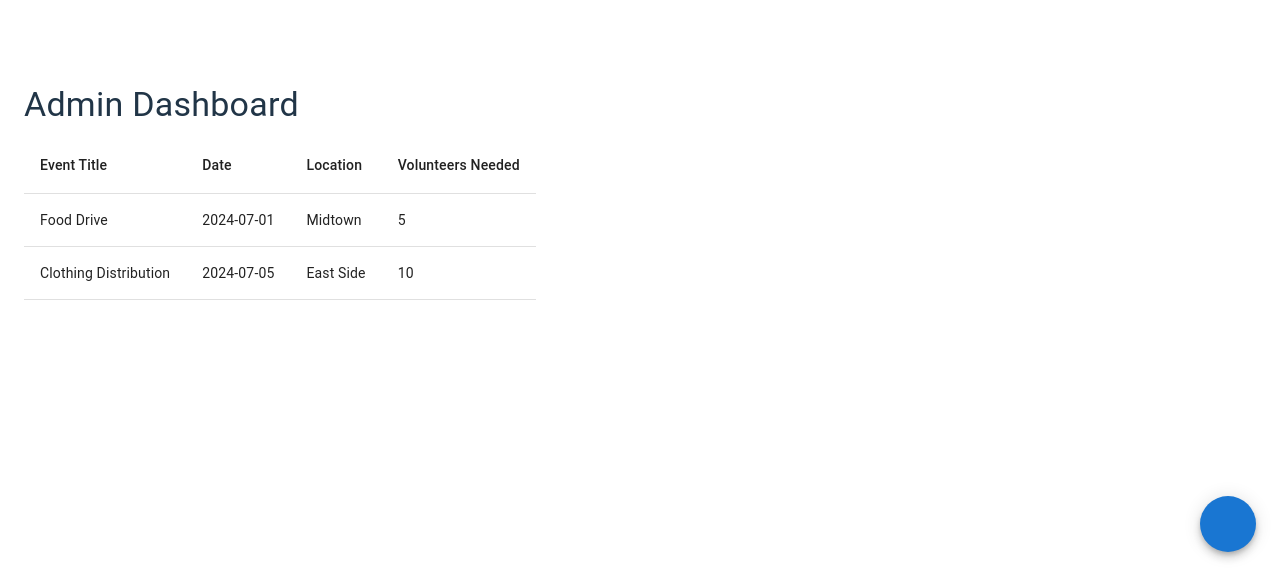
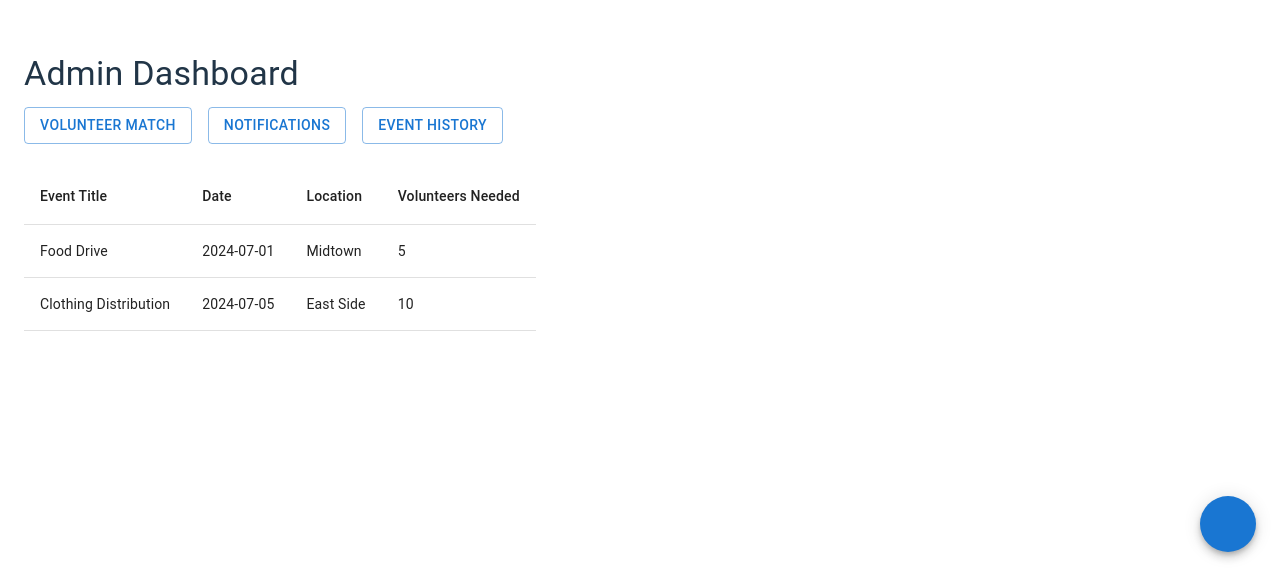
Before and after one commit to sdumitrascuu/volunteer-app, a React (Vite) app in the folder volunteer-app/: page /admin in a window 1280 px wide. Shown: the part 224-800 px from the top of the page. Built offline with nearby package versions, Linux system fonts and the light colour scheme; some icons are missing.

Commit message:
Update AdminDash.jsx

```diff
--- a/volunteer-app/src/pages/AdminDash.jsx
+++ b/volunteer-app/src/pages/AdminDash.jsx
@@ -8,8 +8,11 @@ import {
   TableCell,
   TableBody,
   Fab,
+  Button,
+  Stack,
 } from '@mui/material';
 import AddIcon from '@mui/icons-material/Add';
+import { Link } from 'react-router-dom';
 import EventForm from '../components/EventForm';
 
 export default function AdminDash() {
@@ -33,6 +36,19 @@ export default function AdminDash() {
       <Typography variant="h4" gutterBottom>
         Admin Dashboard
       </Typography>
+
+      {/* Navigation Buttons */}
+      <Stack direction="row" spacing={2} sx={{ mb: 3 }}>
+        <Button variant="outlined" component={Link} to="/match">
+          Volunteer Match
+        </Button>
+        <Button variant="outlined" component={Link} to="/notifications">
+          Notifications
+        </Button>
+        <Button variant="outlined" component={Link} to="/history">
+          Event History
+        </Button>
+      </Stack>
 
       {/* Events Table */}
       <Table>
```
